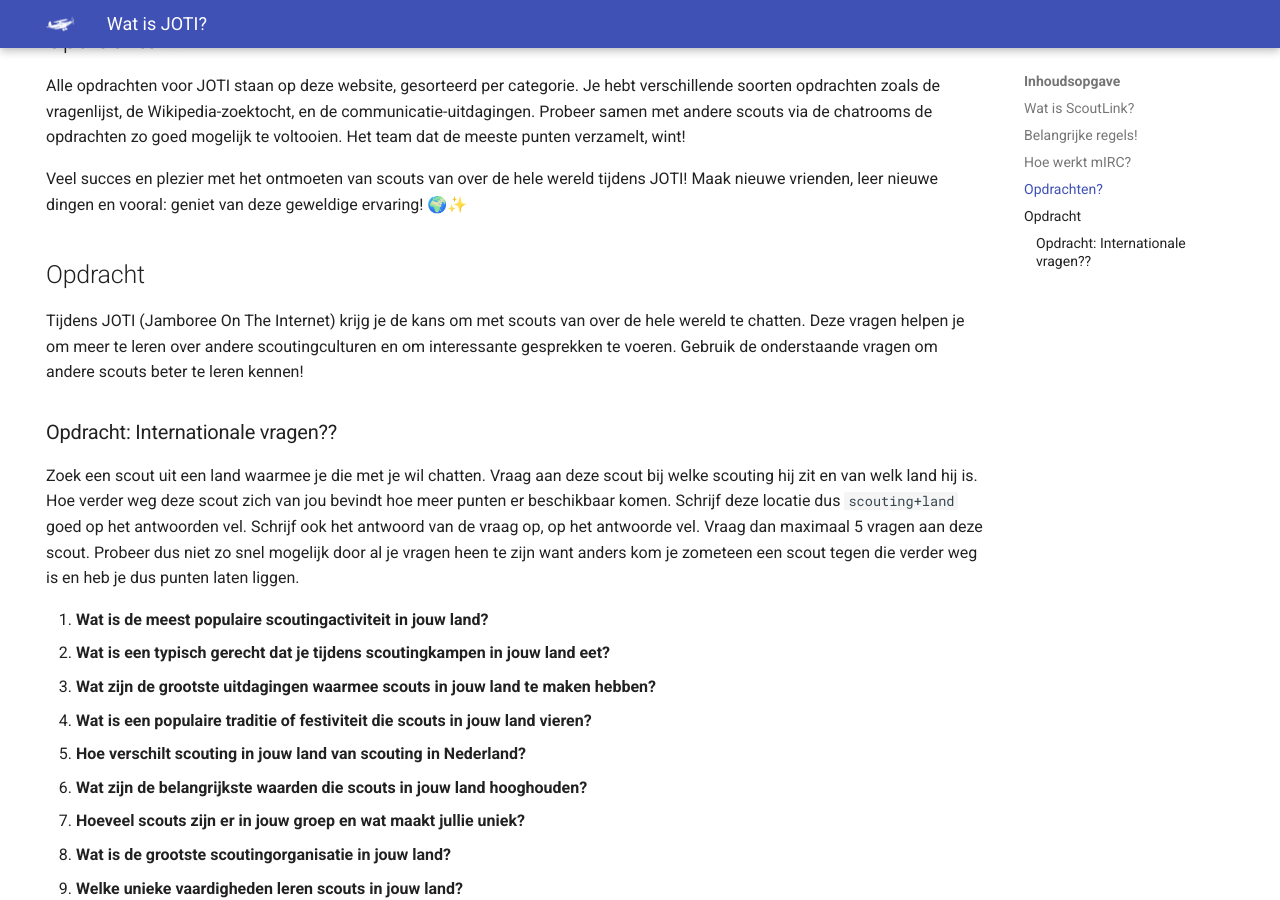
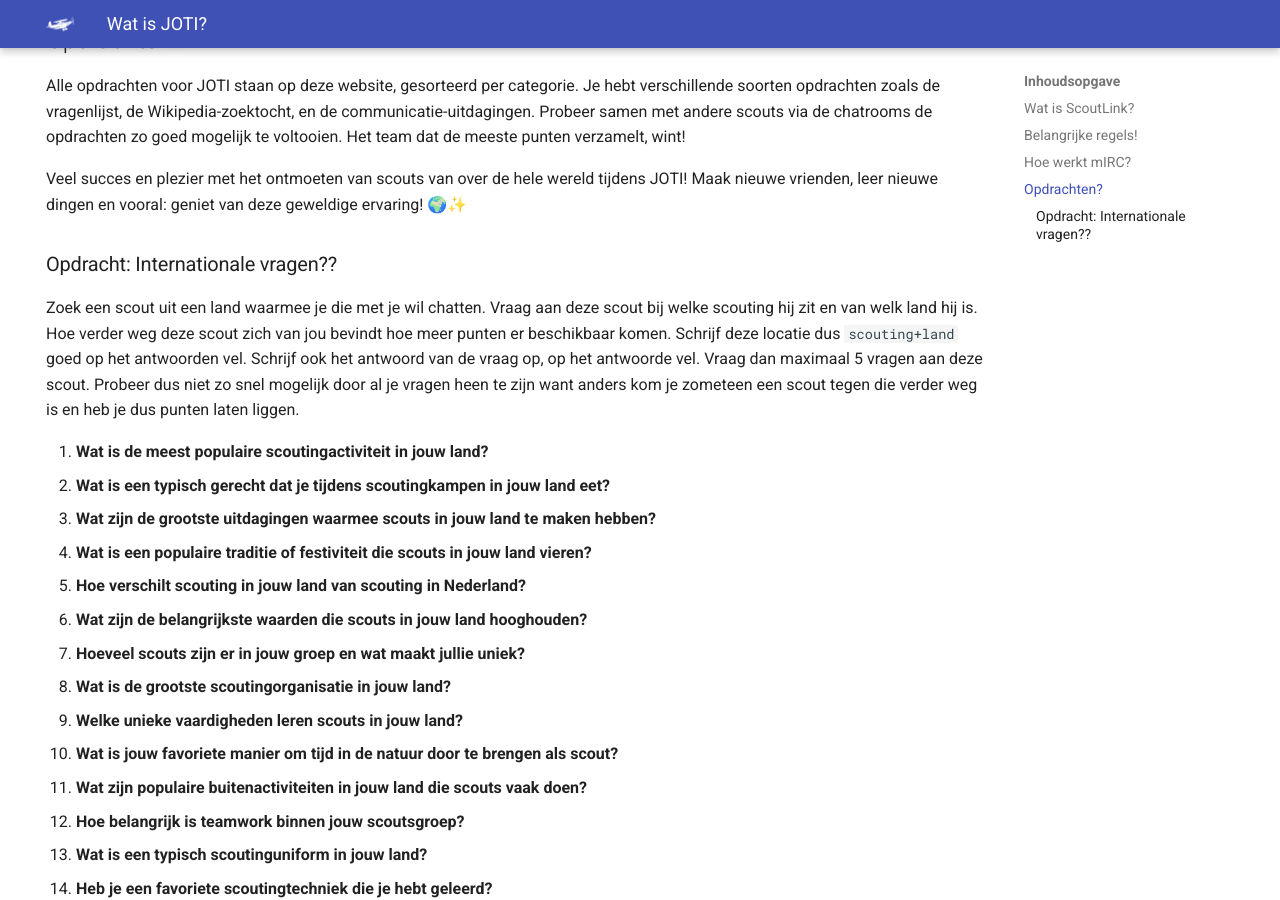
Before and after one commit to LuukBerkel/Joti2024, an MkDocs documentation site: the page built from docs/index.md, in a window 1280 px wide and 900 px high, scrolled down 1700 px. Built offline with MkDocs 1.6.1 and Material for MkDocs 9.7.7, drawn with Linux system fonts in a browser that asks for light colours.

Commit message:
Fixed some gramar

```diff
--- a/docs/index.md
+++ b/docs/index.md
@@ -30,8 +30,6 @@
 
 Veel succes en plezier met het ontmoeten van scouts van over de hele wereld tijdens JOTI! Maak nieuwe vrienden, leer nieuwe dingen en vooral: geniet van deze geweldige ervaring! 🌍✨
 
-## Opdracht
-Tijdens JOTI (Jamboree On The Internet) krijg je de kans om met scouts van over de hele wereld te chatten. Deze vragen helpen je om meer te leren over andere scoutingculturen en om interessante gesprekken te voeren. Gebruik de onderstaande vragen om andere scouts beter te leren kennen!
 
 ### Opdracht: Internationale vragen??
 Zoek een scout uit een land waarmee je die met je wil chatten. Vraag aan deze scout bij welke scouting hij zit en van welk land hij is. Hoe verder weg deze scout zich van jou bevindt hoe meer punten er beschikbaar komen. Schrijf deze locatie dus `scouting+land` goed op het antwoorden vel. Schrijf ook het antwoord van de vraag op, op het antwoorde vel. Vraag dan maximaal 5 vragen aan deze scout. Probeer dus niet zo snel mogelijk door al je vragen heen te zijn want anders kom je zometeen een scout tegen die verder weg is en heb je dus punten laten liggen.
```
Also changed, not shown: site/index.html.
